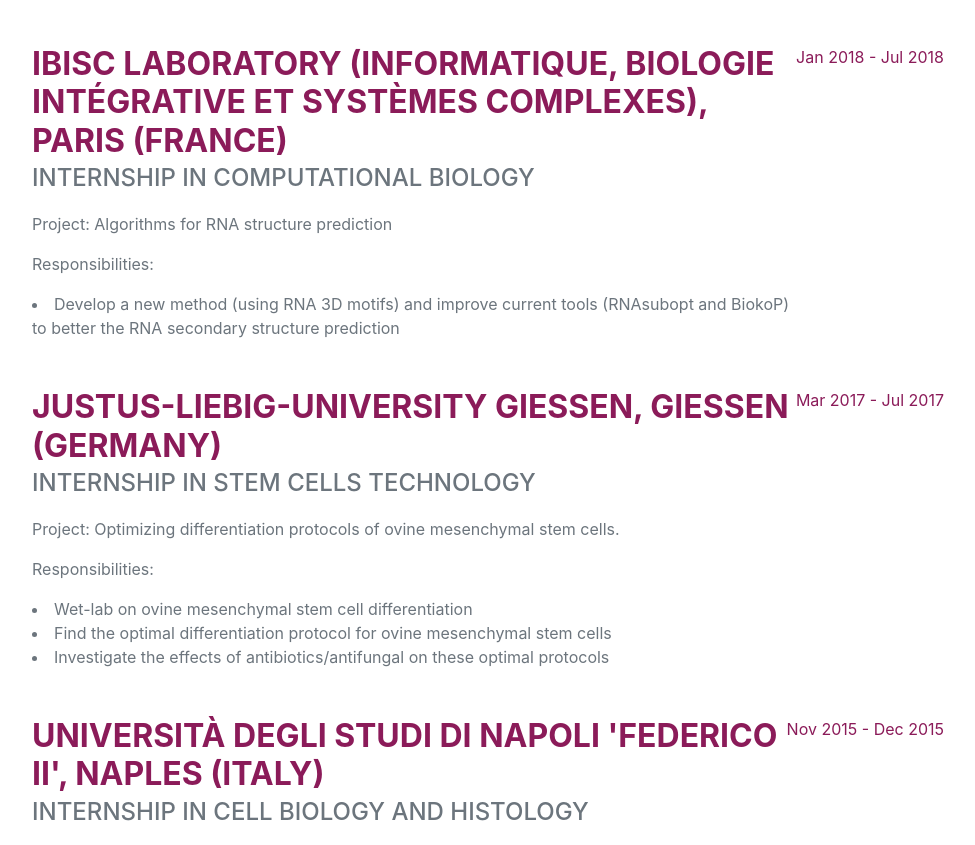
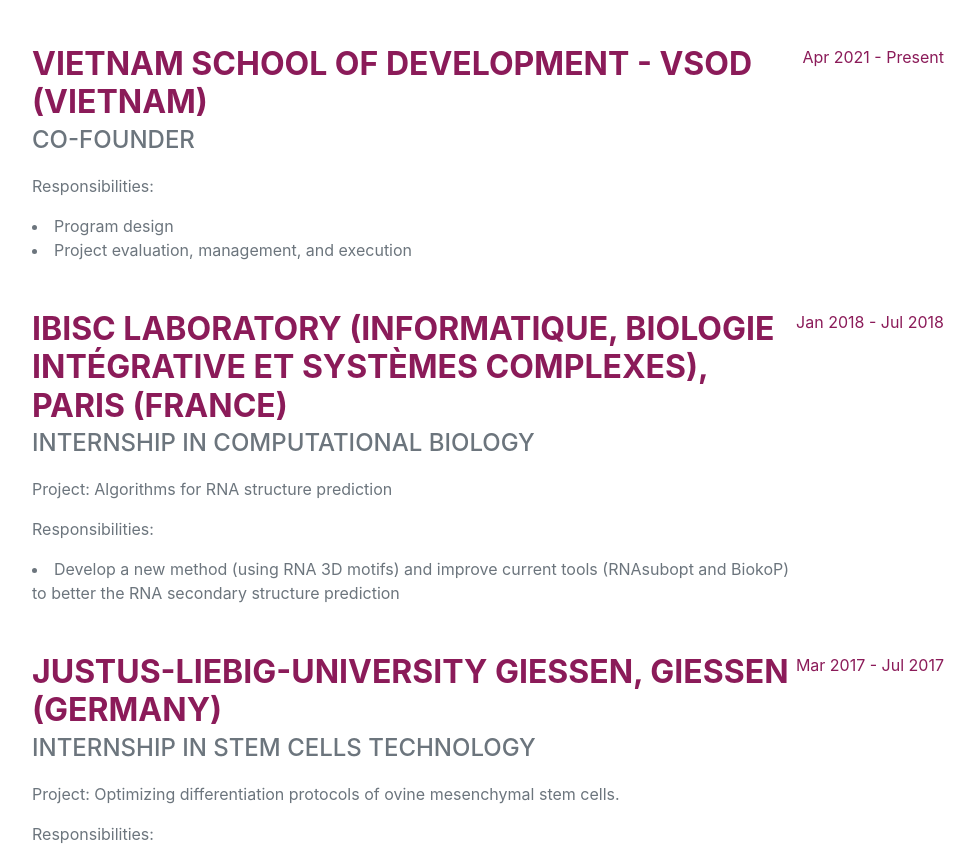
Before and after one commit to ReiCHU31/ReiCHU31.github.io, a plain HTML site: page index.html in a window 1280 px wide. Shown: the part 1264-2109 px from the top of the page, without its empty margins (288-1263 px from the left). Drawn offline with nearby package versions, Linux system fonts and the light colour scheme; a web font is replaced by a local one.

Commit message:
Update index.html

```diff
--- a/index.html
+++ b/index.html
@@ -77,6 +77,18 @@
                         </div>
                         <div class="flex-shrink-0"><span class="text-primary">Nov 2018 - Present</span></div>
                     </div>
+
+                    <div class="d-flex flex-column flex-md-row justify-content-between mb-5">
+                        <div class="flex-grow-1">
+                            <h3 class="mb-0"><a style="color:#8b1b59;" href="https://vsod.vn/">Vietnam School of Development - VSOD (Vietnam)</a></h3>
+                            <div class="subheading mb-3">Co-founder </div>
+                            <p>Responsibilities:</p>
+                            <li>Program design</li>
+                            <li>Project evaluation, management, and execution</li>
+                        </div>
+                        <div class="flex-shrink-0"><span class="text-primary">Apr 2021 - Present</span></div>
+                    </div>
+
                     <div class="d-flex flex-column flex-md-row justify-content-between mb-5">
                         <div class="flex-grow-1">
                             <h3 class="mb-0"><a style="color:#8b1b59;" href="https://www.ibisc.univ-evry.fr/">IBISC Laboratory (Informatique, Biologie Intégrative et Systèmes Complexes), Paris (France)</a></h3>
```
